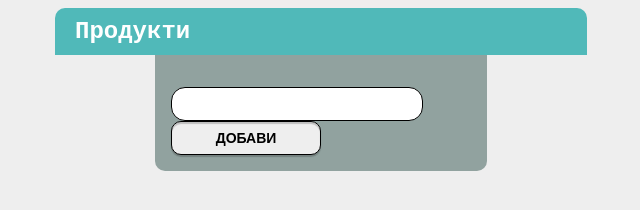
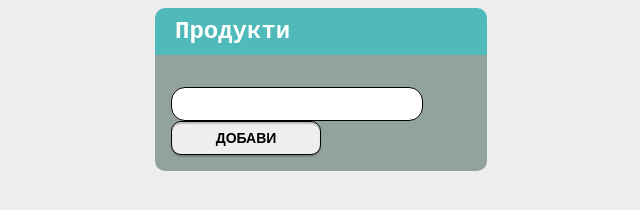
Before and after one commit to MarioGeorgiev/ShoppingList, a plain HTML site: page index.html in a window 1280 px wide. Shown: the whole page, without its empty margins (319-959 px from the left). Drawn offline with Linux system fonts and the light colour scheme.

Commit message:
Update style.css

```diff
--- a/style.css
+++ b/style.css
@@ -10,10 +10,10 @@ body>h1 {
     color: white;
     padding: 10px 20px;
     border-radius: 10px 10px 0 0;
-    width: 300px;
+    width: 250px;
     margin: 0 auto;
     font-size: 24px;
-    width: 492px;
+    width: 292px;
 }
 
 ul {
```
